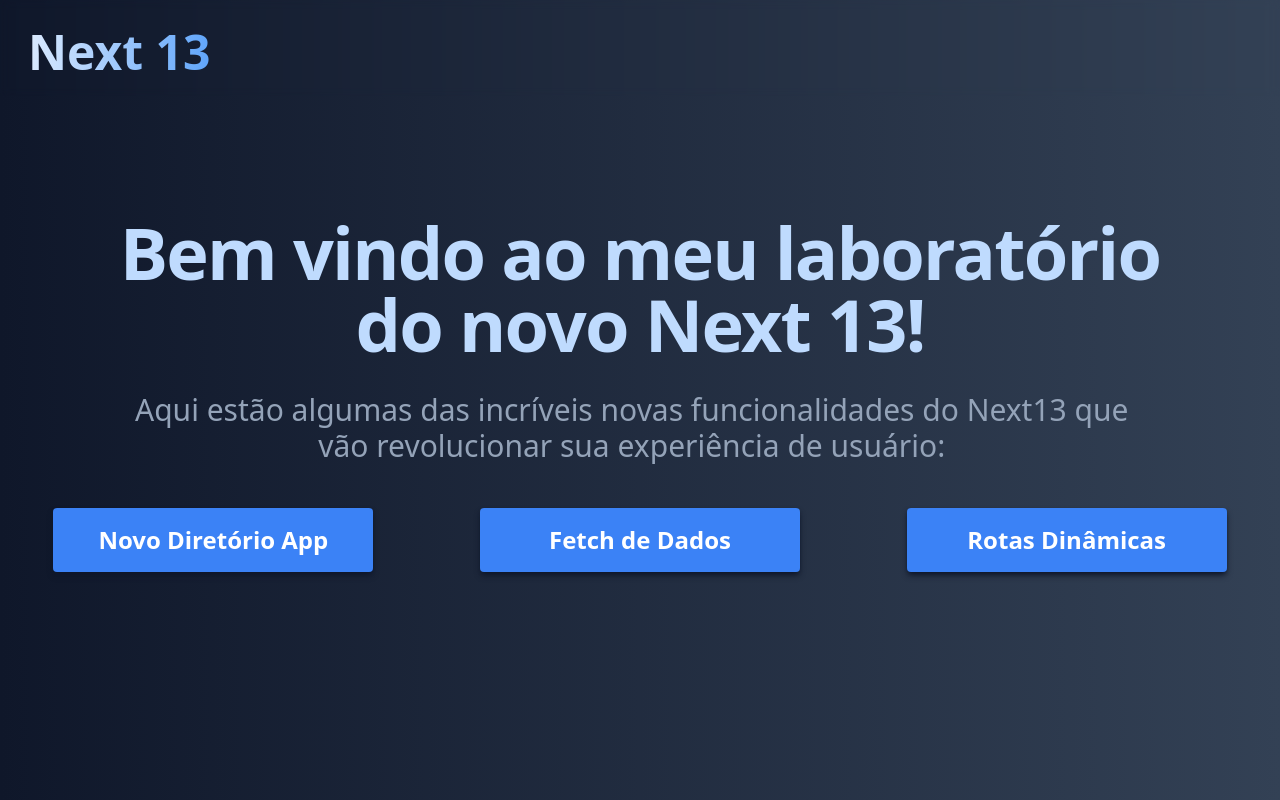
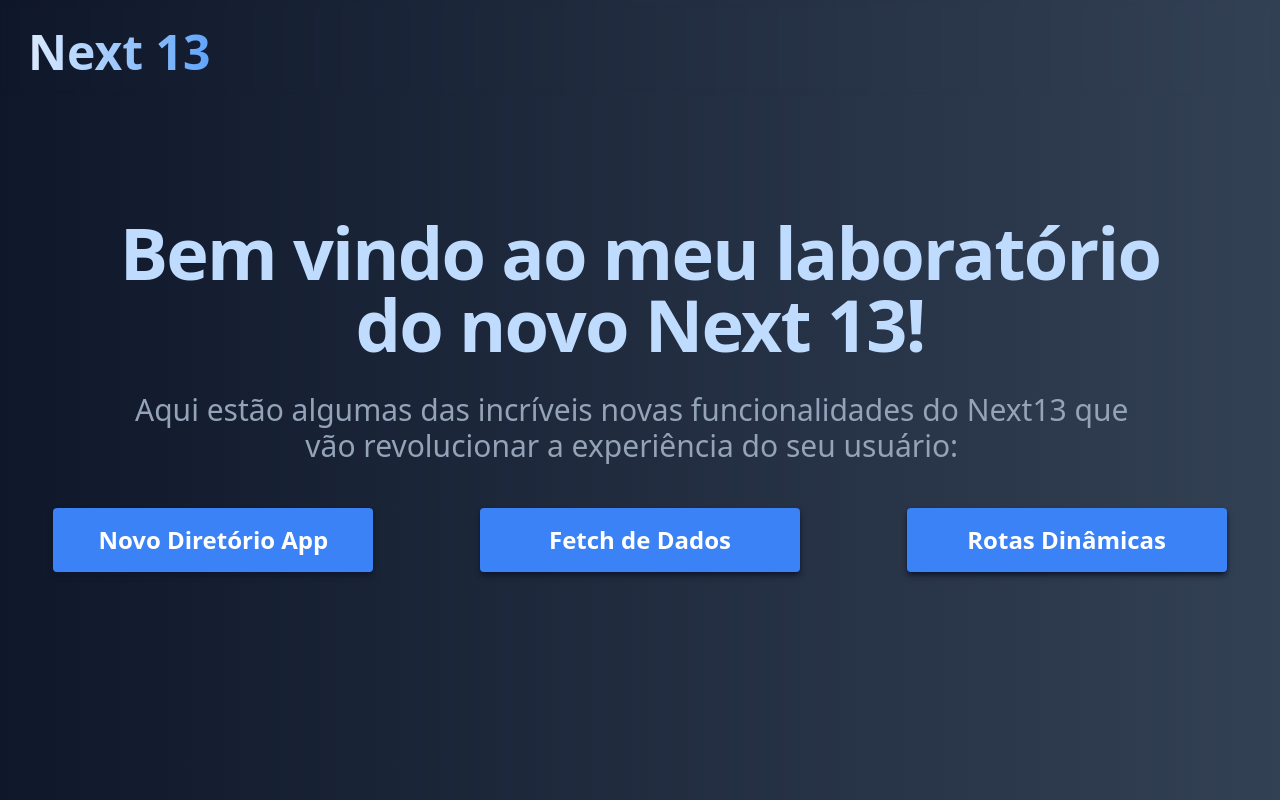
Before and after one commit to antonionetodeveloper/Next-13-lab, a Next.js app: page / in a window 1280 px wide. Built offline with nearby package versions, Linux system fonts and the light colour scheme.

Commit message:
Update banner.tsx

```diff
--- a/src/app/(home)/components/sections/banner.tsx
+++ b/src/app/(home)/components/sections/banner.tsx
@@ -9,7 +9,7 @@
             </h1>
             <p className="my-8 text-3xl max-w-5xl text-slate-400 text-center">
                Aqui estão algumas das incríveis novas funcionalidades do Next13
-               que vão revolucionar sua experiência de usuário:
+               que vão revolucionar a experiência do seu usuário:
             </p>
          </div>
          <PathList />
```
